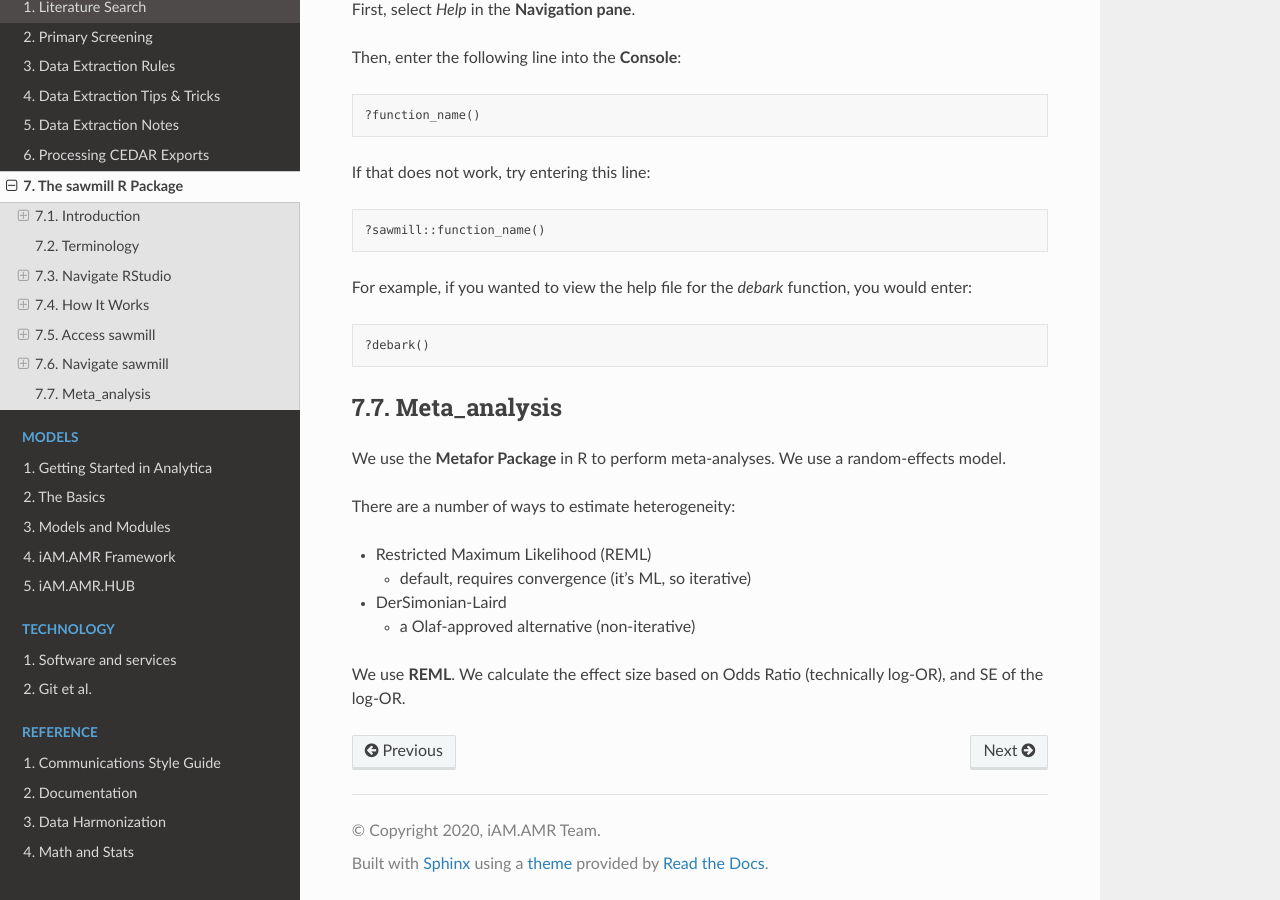
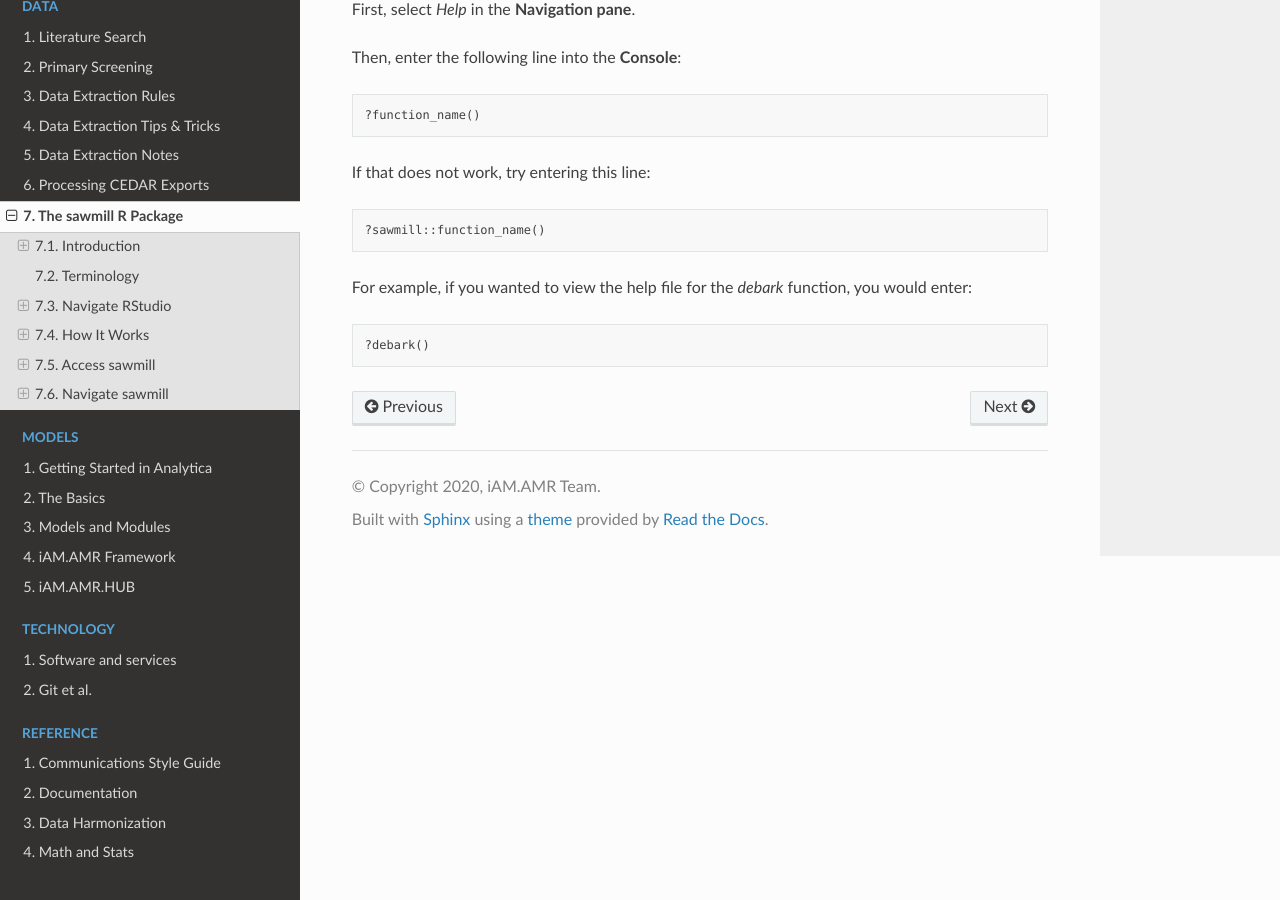
Before and after one commit to iAM-AMR/iAM.AMR.DOC, a Sphinx documentation site: the page built from source/data_extraction/sawmill.rst, in a window 1280 px wide and 900 px high, scrolled down 7568 px. Built offline with Sphinx 7.4.7 and the Read the Docs theme 2.0.0, drawn with Linux system fonts in a browser that asks for light colours; pages that are not in the unit, such as notebooks, are missing from menus; a script that is not in the unit is left out.

Commit message:
Section Moved
-Meta-analysis section in sawmill.rst to processing_cedar_queries.rst
-link added to math and stats meta-analysis section

```diff
--- a/source/data_extraction/sawmill.rst
+++ b/source/data_extraction/sawmill.rst
@@ -253,22 +253,3 @@ If that does not work, try entering this line::
 For example, if you wanted to view the help file for the *debark* function, you would enter::
 
    ?debark()
-
-
-Meta_analysis
--------------
-
-We use the **Metafor Package** in R to perform meta-analyses.
-We use a random-effects model.
-
-There are a number of ways to estimate heterogeneity:
-
-- Restricted Maximum Likelihood (REML)
-
-  - default, requires convergence (it’s ML, so iterative)
-
-- DerSimonian-Laird
-
-  - a Olaf-approved alternative (non-iterative)
-
-We use **REML**. We calculate the effect size based on Odds Ratio (technically log-OR), and SE of the log-OR.
```
Also changed, not shown: source/data_extraction/Sawmill.rst (+0 -19 lines), source/data_extraction/processing_cedar_queries.rst (+18 -0 lines).
